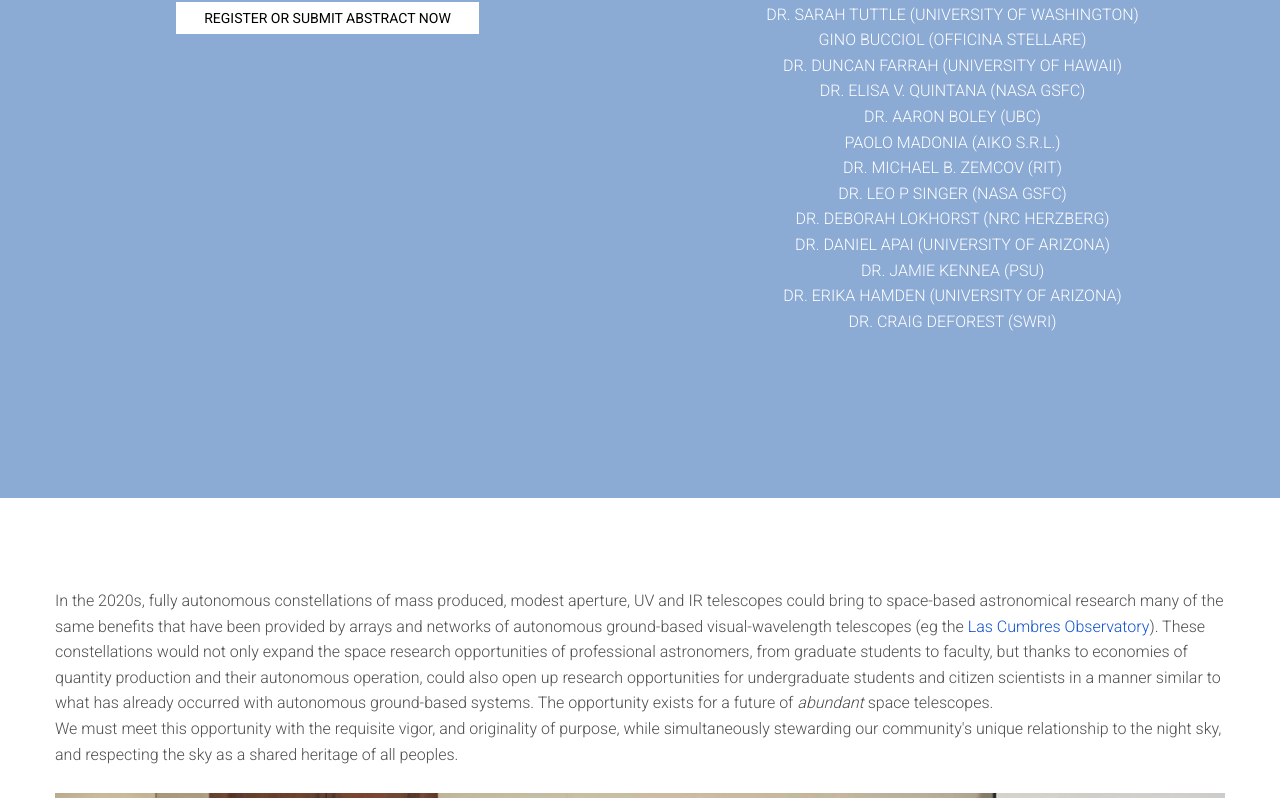
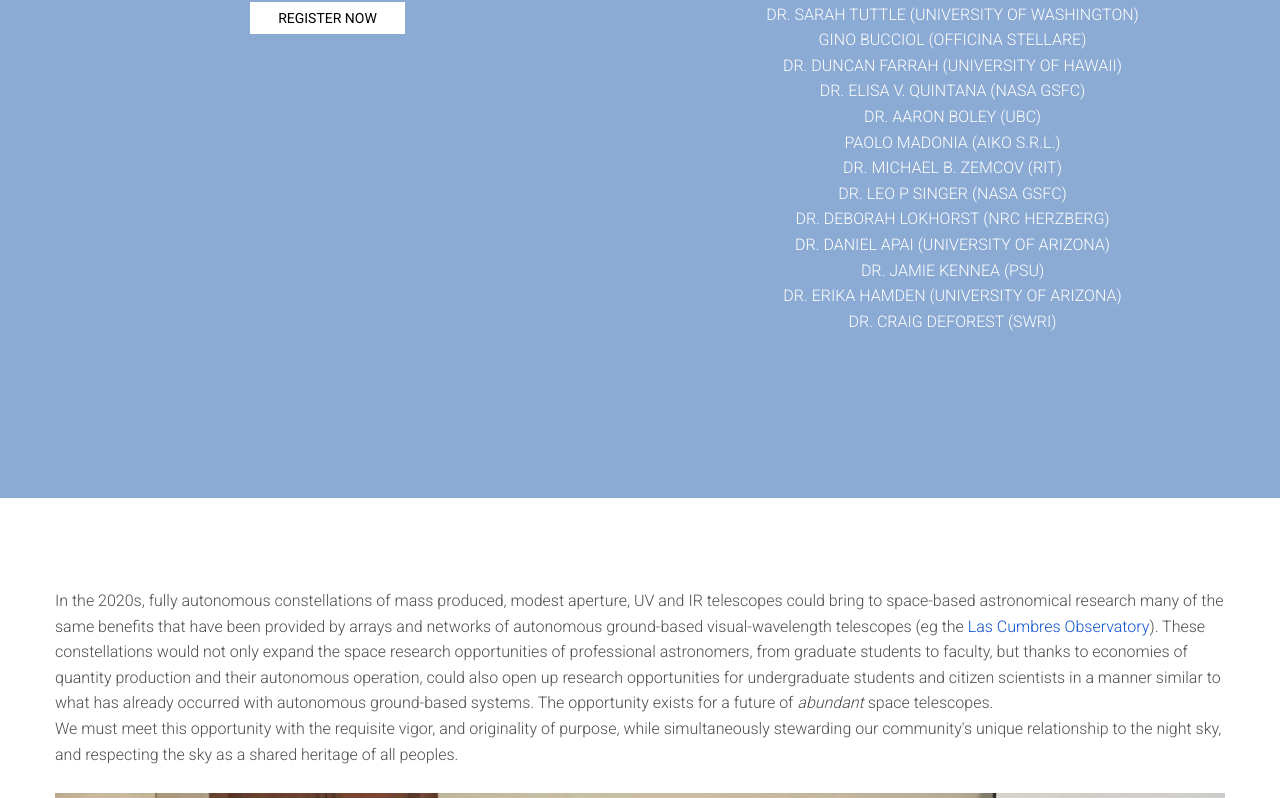
Before and after one commit to Tohuvavohu/space-telescope-constellations, a website: page index.html in a window 1280 px wide. Shown: the part 302-1100 px from the top of the page. Drawn offline with Linux system fonts and the light colour scheme.

Commit message:
remove abstract

```diff
--- a/index.html
+++ b/index.html
@@ -55,7 +55,7 @@
 
                     <h2>Saturday/Sunday, June 11/12, 2022</h2>
                     <h2>Pasadena, California</h2>
-                    <a class="btn btn-white" data-scroll href="#registration">Register or Submit Abstract Now</a>
+                    <a class="btn btn-white" data-scroll href="#registration">Register Now</a>
                 </div>
 
             </div><!-- /.col-sm-6 -->
```
